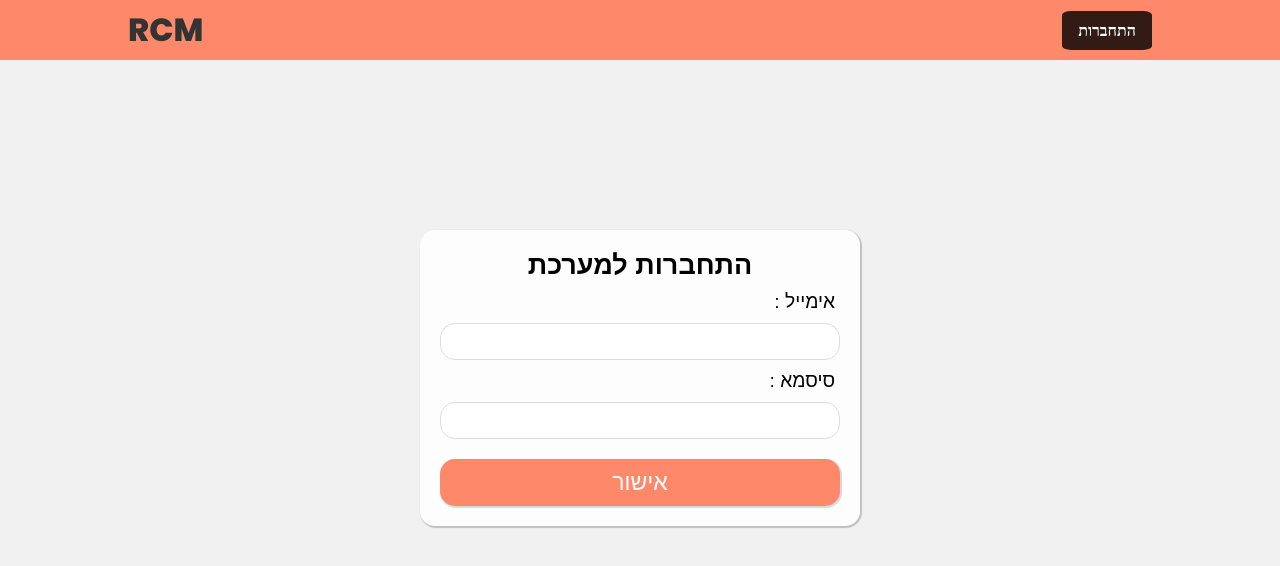
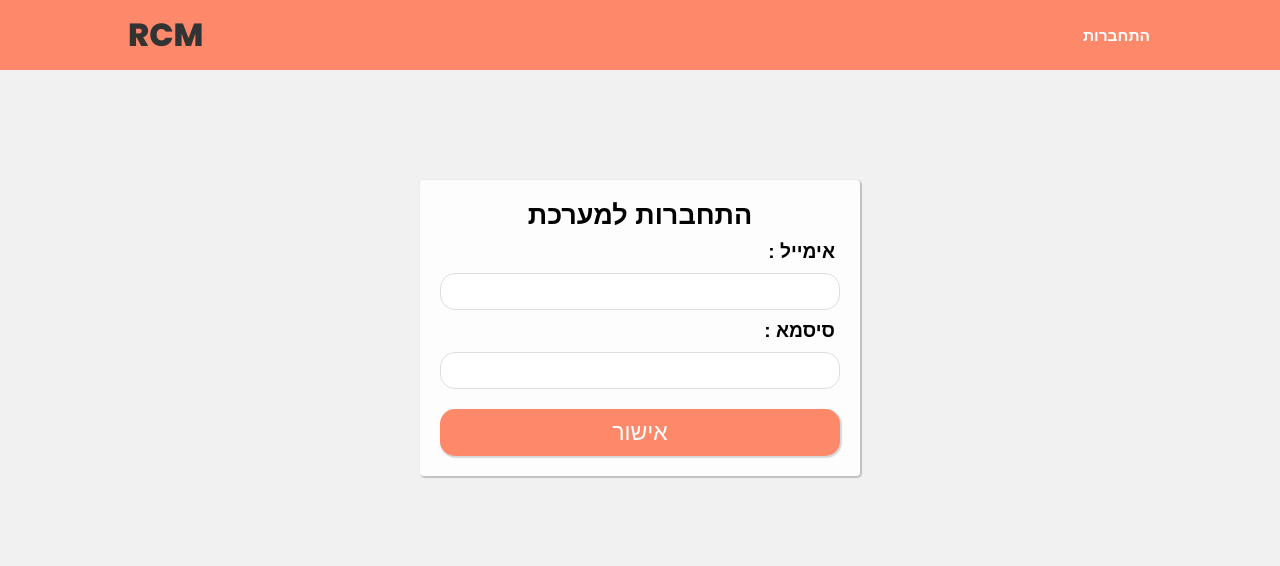
Before and after one commit to OrYehudaBenShimol/Fullstack-MERN-Beit-Gil, a React (Create React App) app in the folder frontend/: page /login in a window 1280 px wide. Shown: the top 566 px of the page. Built offline with nearby package versions, Linux system fonts and the light colour scheme; the HTML template or start-up script is replaced by a standard one.

Commit message:
seprate from index.css

```diff
--- /dev/null
+++ b/frontend/src/Login.css
@@ -0,0 +1,72 @@
+/*set the pop up login page*/
+
+form.login {
+    max-width: 400px;
+    max-height: 300px;
+    margin: 90px auto;
+    padding: 20px;
+    background: #ffffffe5;
+    border-radius: 4px;
+    text-align: center;
+    font-size: larger;
+    box-shadow: 1px 1px 1px 1px rgba(0, 0, 0, 0.2); /* Add your desired shadow properties */
+  }
+
+  /*style the title of the popup*/
+  .h3-login-page {
+    margin: 0px;
+    font-size: 27px;
+    padding: 0px;
+    font-family: Arial, Helvetica, sans-serif;
+
+  }
+
+  .login label, .login input {
+    display: block;
+    text-align: right;
+    padding-bottom: 10px;
+    padding-top: 10px;
+    margin: 0px;
+  }
+
+  /*add style to the input*/
+.login input {
+    border: none;
+    width: 100%;
+    border: 1px solid #ddd;
+    border-radius: 15px;
+    padding: 10px;
+    box-sizing: border-box;
+    }
+
+/*style the login button*/
+.login-btn-login-page{
+    text-align: center;
+    margin-left:auto;
+    margin-right:auto;
+    width: 100%;
+    font-size: larger;
+    transition:  0.5s ease-in-out;
+    box-shadow: 1px 1px 1px 1px rgba(0, 0, 0, 0.15); /* Add your desired shadow properties */
+    font-family: Arial, Helvetica, sans-serif;
+    margin-top: 20px;
+    border-radius: 15px;
+
+  }
+
+  .login-btn-login-page:hover{
+    background-color: #f95128;
+    text-align: center;
+    margin-left:auto;
+    margin-right:auto;
+    max-width: 400px ;
+    font-size: larger;
+    font-weight: bold;
+  }
+
+
+  .login label{
+    font-family: Arial, Helvetica, sans-serif;
+    font-weight: bold;
+    margin-right: 5px;
+  }
--- /dev/null
+++ b/frontend/src/NavBar.css
@@ -0,0 +1,56 @@
+
+  nav {
+    display: flex;
+    align-items: center;
+  }
+
+  .navigation-bar a {
+    background: var(--primary);
+    color:white;
+    border: 2px solid var(--primary);
+    border-radius: 4px;
+    font-family: "Poppins";
+    cursor: pointer;
+    font-size: 15.5px;
+    display: inline;
+    font-family: Arial, Helvetica, sans-serif;
+    padding: 0px;
+
+  }
+
+  .navigation-bar a:hover{
+    background: #f95128;
+    padding-top: 23px ;
+    padding-bottom: 23px;
+  }
+
+  .login-navbar{
+    background-color: rgba(0, 0, 0, 0.8); /* Set the background color of the login button */
+    color: #fff; /* Set the text color of the login button */
+    padding: 8px 16px; /* Add padding to the top and bottom, and left and right of the login button */
+    border: none; /* Remove border from the login button */
+    cursor: pointer; /* Add cursor pointer on hover */
+    font-weight: bold; /* Set font weight to bold for the login button */
+    transition: background-color 0.5s ease-in-out; /* Add transition effect for smooth color change */
+    border-radius: 10%;
+    margin-left:10px;
+  }
+
+
+  /*nav button {
+    background: #fff;
+    color: var(--primary);
+    border: 2px solid var(--primary);
+    padding: 6px 10px;
+    border-radius: 4px;
+    font-family: "Poppins";
+    cursor: pointer;
+    font-size: 1em;
+    margin-left: 10px;
+
+  }*/
+
+/*each tab will be saperte from the other tab by 10px*/
+nav a {
+    margin-left: 10px;
+  }
--- a/frontend/src/index.css
+++ b/frontend/src/index.css
@@ -11,8 +11,8 @@ body {
   background: #f1f1f1;
   margin: 0;
   font-family: "Poppins";
+}
 
-}
 header {
   background: #FE886A;
 }
@@ -27,14 +27,11 @@ header .container {
 
 .user-email{
 margin-right: auto;
-margin-left: 10px;
+margin-left: 20px;
+font-weight: bold;
+font-size: larger;
 }
 
-
-.navigation-bar{
-  display: flex;
-  align-items: center;
-}
 
 header a {
   color: #333;
@@ -43,6 +40,7 @@ header a {
 
 .pages{
   max-width: 1024px;
+  max-height: 650px;
   padding: 20px;
   margin: 0 auto;
 }
@@ -55,8 +53,7 @@ header a {
   font-weight: bold;
 }
 .container{
-  padding: 0;
-  max-height: 40px;
+  max-height: 50px;
 }
 
 .AddUser-Btn {
@@ -75,32 +72,20 @@ header a {
 
 
 
-
-.login-navbar{
-  /* background: #fff;
+.attendence-btn {
+  background: #fff;
   color: var(--primary);
-  border: 1px solid var(--primary);
+  border: 2px solid var(--primary);
   padding: 6px 10px;
-  border-radius: 20%;
+  border-radius: 4px;
   font-family: "Poppins";
   cursor: pointer;
   font-size: 1em;
   margin-left: 10px;
-  margin-right: 10px; */
-  background-color: rgba(0, 0, 0, 0.8); /* Set the background color of the login button */
-  color: #fff; /* Set the text color of the login button */
-  padding: 8px 16px; /* Add padding to the top and bottom, and left and right of the login button */
-  border: none; /* Remove border from the login button */
-  cursor: pointer; /* Add cursor pointer on hover */
-  font-weight: bold; /* Set font weight to bold for the login button */
-  transition: background-color 0.5s ease-in-out; /* Add transition effect for smooth color change */
-  border-radius: 10%;
+  margin-right: 10px;
 }
 
-.login-navbar:hover{
-  color:#000000;
-  background-color: #ffffff; /* Change the background color of the login button on hover */
-}
+
 
 /* homepage */
 .users{
@@ -111,6 +96,32 @@ header a {
   grid-template-columns: 2fr 2fr 2fr;
   gap: 20px;
 }
+
+.Patients-Attendence{
+  display: flex;
+  flex-wrap: wrap;
+  max-height: 700px;
+}
+
+.patients {
+  display: flex;
+  flex-wrap: wrap;
+  max-height: inherit;
+  gap: 16px; /* Add any desired gap between patient containers */
+}
+
+.patient-container {
+  flex-basis: calc(33.33% - 20px); /* Adjust flex-basis and gap to achieve desired width and gap between patients */
+  margin-bottom: 8px; /* Add any desired margin between patient containers */
+}
+
+.morning-attendence-label{
+  margin: auto;
+  font-size: larger;
+  font-family: "Poppins";
+  font-weight: bold;
+}
+
 
 div.AddUsers{
   overflow: hidden;
@@ -128,7 +139,7 @@ div.users{
 
 .users{
   overflow-y: hidden;
-  max-height: 600px;
+  max-height: 700px;
 }
 .user-details {
   background: #fff;
@@ -216,17 +227,14 @@ div.users{
 label, input {
   display: block;
   text-align: right;
-  padding-bottom: 10px;
-  padding-top: 10px;
-  margin: 0px;
 
 }
 input {
   text-align: right;
-  border: none;
+
   width: 100%;
   border: 1px solid #ddd;
-  border-radius: 15px;
+  border-radius: 4px;
   padding: 10px;
   box-sizing: border-box;
 }
@@ -249,7 +257,6 @@ div.error {
   border-radius: 4px;
   margin: 20px 0;
 }
-
 
 .create{
   max-height: 500px;
@@ -317,104 +324,180 @@ input.error {
 
 
 
-/* navbar */
-nav {
-  display: flex;
-  align-items: center;
-}
-nav a {
-  margin-left: 10px;
-}
-
-nav button {
-  background: #fff;
-  color: var(--primary);
-  border: 2px solid var(--primary);
-  padding: 6px 10px;
-  border-radius: 4px;
-  font-family: "Poppins";
-  cursor: pointer;
-  font-size: 1em;
-  margin-left: 10px;
-
-}
-
-.login-btn-login-page{
-  text-align: center;
-  margin-left:auto;
-  margin-right:auto;
-  width: 100%;
-  font-size: larger;
-  transition:  0.5s ease-in-out;
-  box-shadow: 1px 1px 1px 1px rgba(0, 0, 0, 0.15); /* Add your desired shadow properties */
-  font-family: Arial, Helvetica, sans-serif;
-  margin-top: 20px;
-  border-radius: 15px;
-
-}
-
-.login-btn-login-page:hover{
-  background-color: #f95128;
-  text-align: center;
-  margin-left:auto;
-  margin-right:auto;
-  max-width: 400px ;
-  font-size: larger;
-  font-weight: bold;
-}
-
-.login{
-  text-align: right;
-  display: flexbox;
-
-}
 
 /* auth forms */
-form.signup, form.login {
+form.signup {
   max-width: 400px;
-  max-height: 280px;
-  margin: 150px auto;
+  max-height: 300px;
+  margin: 90px auto;
   padding: 20px;
   background: #ffffffe5;
-  border-radius: 15px;
+  border-radius: 4px;
   text-align: center;
   font-size: larger;
   box-shadow: 1px 1px 1px 1px rgba(0, 0, 0, 0.2); /* Add your desired shadow properties */
-  font-family: Arial, Helvetica, sans-serif;
 }
 
-form.login label{
-  margin-right: 5px;
-  font-family: Arial, Helvetica, sans-serif;
-}
+
 .option-form label{
   font-family: "Poppins";
   font-weight: bold;
 }
 
-.h3-login-page {
-  margin: 0px;
-  font-size: 27px;
-  padding: 0px;
+.option-form{
+  overflow-y: scroll;
+}
+.option-form:hover{
+  overflow-y: scroll;
+}
+::-webkit-scrollbar {
+  width: 1px;
+}
+.option-form{
+  overflow-y: hidden;
 }
 
-/* FROM HERE ROTEM ADDED CSS*/
-.manage-users-nav, .disconnect {
-  background: var(--primary);
-  color:white;
-  border: 2px solid var(--primary);
+
+
+/* toggle slider */
+/* The switch - the box around the slider */
+/* .switch {
+  position: relative;
+  display: inline-block;
+  width: 60px;
+  height: 34px;
+}
+
+.switch input {
+  opacity: 0;
+  width: 0;
+  height: 0;
+}
+
+.slider {
+  position: absolute;
+  cursor: pointer;
+  top: 0;
+  left: 0;
+  right: 0;
+  bottom: 0;
+  background-color: #ccc;
+  -webkit-transition: .4s;
+  transition: .4s;
+}
+
+.slider:before {
+  position: absolute;
+  content: "";
+  height: 26px;
+  width: 26px;
+  left: 4px;
+  bottom: 4px;
+  background-color:var(--primary);
+  -webkit-transition: .4s;
+  transition: .4s;
+}
+
+input:checked + .slider {
+  background-color: #2196F3;
+}
+
+input:focus + .slider {
+  box-shadow: 0 0 1px #2196F3;
+}
+
+input:checked + .slider:before {
+  -webkit-transform: translateX(26px);
+  -ms-transform: translateX(26px);
+  transform: translateX(26px);
+}
+
+.slider.round {
+  border-radius: 34px;
+}
+
+.slider.round:before {
+  border-radius: 50%;
+} */
+
+
+
+.patient-attendence-details {
+  width: unset;
+  height: 200px;
+  background: #fff;
   border-radius: 4px;
-  font-family: "Poppins";
+  margin: 20px auto;
+  padding: 20px;
+  text-align: center;
+  position: relative;
+  border-radius: 10%;
+  box-shadow: 2px 2px 5px rgba(0,0,0,0.05);
+}
+
+.patient-attendence-details h4 {
+  margin: 0 0 10px 0;
+  font-size: 1.2em;
+  color: var(--primary);
+}
+.patient-attendence-details p {
+  margin: 0;
+  font-size: 0.9em;
+  color: #555;
+}
+.patient-attendence-details span {
+  position: absolute;
+  top: 20px;
+  right: 20px;
   cursor: pointer;
-  font-size: 16px;
-  display: inline;
-  font-family: Arial, Helvetica, sans-serif;
-  padding: 2px;
+  background: #f1f1f1;
+  padding: 6px;
+  border-radius: 50%;
+  color: #333;
+}
+.patient-attendence-details input{
+  cursor: pointer;
+  background-color: #8f8f8f44;
+}
+
+.patient-attendence-details input:checked{
+  cursor: pointer;
+  background-color: #06bf1b;
+  border: 0.5px solid #00000034;
+}
+.patient-attendence-details div {
+  position: absolute;
+  top: 50px;
+  right: 20px;
+  cursor: pointer;
+  background: #ffffff;
+  color: #ffffff;
+  width: 0px;
 
 }
 
-.manage-users-nav:hover, .disconnect:hover{
-  background: #f95128;
-  padding-top: 19px ;
-  padding-bottom: 19px;
+
+
+
+
+div.patients:hover{
+  overflow-y: scroll;
 }
+::-webkit-scrollbar {
+  width: 1px;
+}
+div.patients{
+  overflow-y: hidden;
+}
+
+.patients{
+  overflow-y: hidden;
+  max-height: 780px;
+}
+
+.attendence-image{
+  border-radius: 50%;
+  border:2px solid #00000013 ;
+  margin-top: 10px;
+  box-shadow: 1px 1px rgba(0, 0, 0, 0.2);
+}
--- a/frontend/src/index.js
+++ b/frontend/src/index.js
@@ -1,6 +1,8 @@
 import React from 'react';
 import ReactDOM from 'react-dom/client';
 import './index.css';
+import './Login.css'
+import './NavBar.css'
 import App from './App';
 import { UserContextProvider } from './context/UserContext';
 import { AuthContextProvider } from './context/AuthContext';
```
